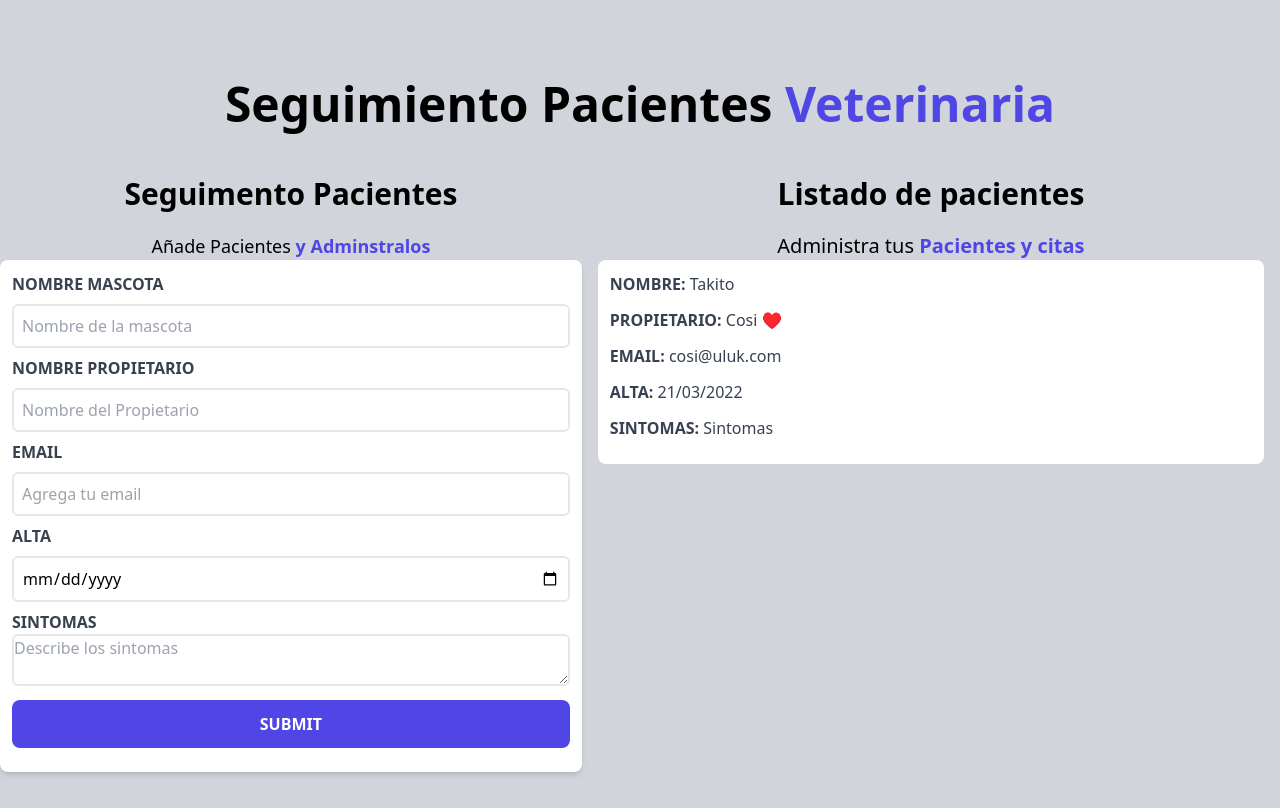
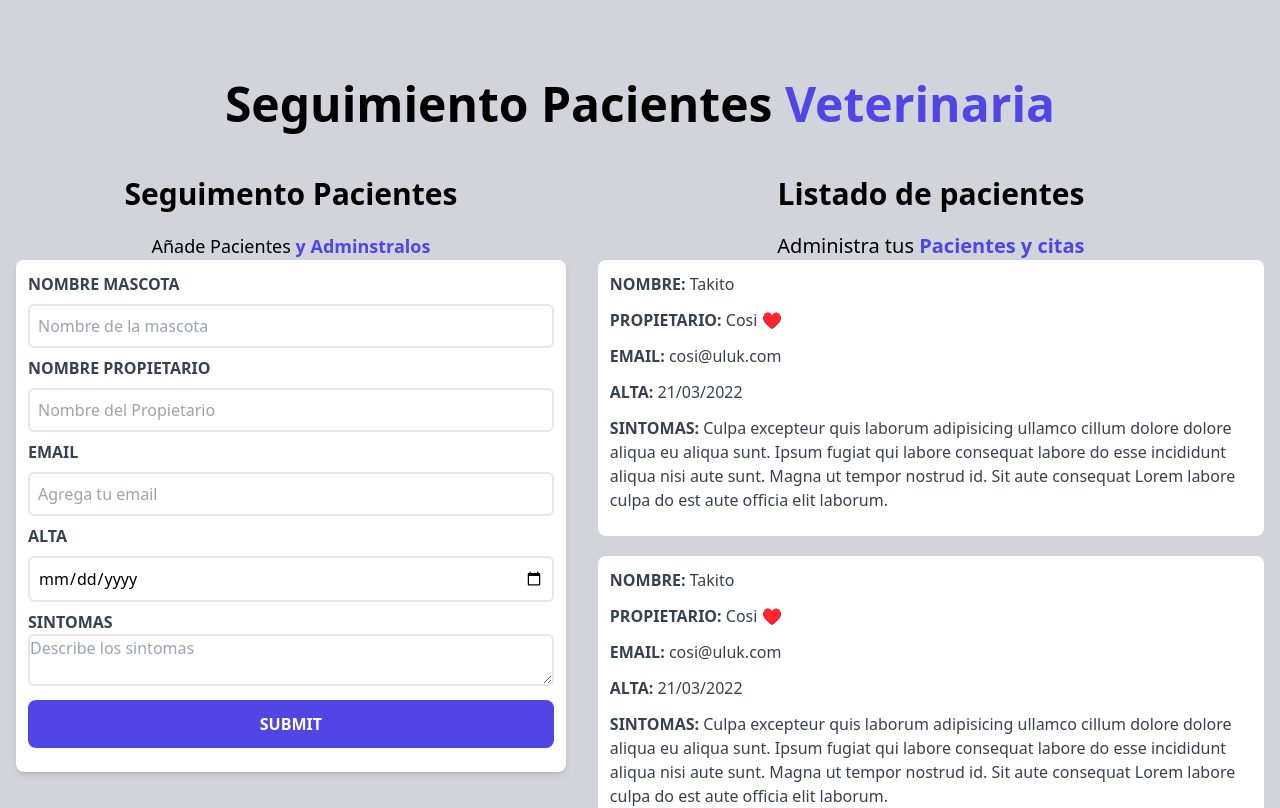
Before and after one commit to BalanzarMR/react-citas-v2.1, a React (Vite) app: page / in a window 1280 px wide. Shown: the top 808 px of the page. Built offline with nearby package versions, Linux system fonts and the light colour scheme.

Commit message:
Componente Paciente
Creación componente Paciente

```diff
--- a/src/componentes/Formulario.jsx
+++ b/src/componentes/Formulario.jsx
@@ -8,7 +8,7 @@ const Formulario = () => {
 				Añade Pacientes{" "}
 				<span className=" text-indigo-600 font-bold">y Adminstralos</span>
 			</p>
-			<form className=" bg-white shadow-md rounded-lg p-3 px-3 ">
+			<form className=" bg-white shadow-md rounded-lg p-3 px-3 mx-4">
 				<div className=" mb-2">
 					<label
 						htmlFor="mascota"
--- a/src/componentes/ListadoPacientes.jsx
+++ b/src/componentes/ListadoPacientes.jsx
@@ -1,4 +1,5 @@
 import React from "react";
+import Paciente from "./Paciente";
 
 const ListadoPacientes = () => {
 	return (
@@ -10,22 +11,13 @@ const ListadoPacientes = () => {
 				Administra tus{" "}
 				<span className=" text-indigo-600 font-bold">Pacientes y citas</span>
 			</p>
-			<div className="p-3 px-3 mx-4 bg-white rounded-lg">
-				<p className=" font-bold mb-3 text-gray-700 uppercase">
-					Nombre: <span className=" font-normal normal-case">Takito</span>
-				</p>
-				<p className=" font-bold mb-3 text-gray-700 uppercase">
-					Propietario: <span className=" font-normal normal-case">Cosi ♥️</span>
-				</p>
-				<p className=" font-bold mb-3 text-gray-700 uppercase">
-					Email: <span className=" font-normal normal-case">cosi@uluk.com</span>
-				</p>
-				<p className=" font-bold mb-3 text-gray-700 uppercase">
-					Alta: <span className=" font-normal normal-case">21/03/2022</span>
-				</p>
-				<p className=" font-bold mb-3 text-gray-700 uppercase">
-					Sintomas: <span className=" font-normal normal-case">Sintomas</span>
-				</p>
+			<div className=" h-screen overflow-y-scroll">
+				<Paciente />
+				<Paciente />
+				<Paciente />
+				<Paciente />
+				<Paciente />
+				<Paciente />
 			</div>
 		</div>
 	);
--- /dev/null
+++ b/src/componentes/Paciente.jsx
@@ -0,0 +1,34 @@
+import React from "react";
+
+const Paciente = () => {
+	return (
+		<>
+			<div className="p-3 px-3 mx-4 mb-5 bg-white rounded-lg">
+				<p className=" font-bold mb-3 text-gray-700 uppercase">
+					Nombre: <span className=" font-normal normal-case">Takito</span>
+				</p>
+				<p className=" font-bold mb-3 text-gray-700 uppercase">
+					Propietario: <span className=" font-normal normal-case">Cosi ♥️</span>
+				</p>
+				<p className=" font-bold mb-3 text-gray-700 uppercase">
+					Email: <span className=" font-normal normal-case">cosi@uluk.com</span>
+				</p>
+				<p className=" font-bold mb-3 text-gray-700 uppercase">
+					Alta: <span className=" font-normal normal-case">21/03/2022</span>
+				</p>
+				<p className=" font-bold mb-3 text-gray-700 uppercase">
+					Sintomas:{" "}
+					<span className=" font-normal normal-case text-justify">
+						Culpa excepteur quis laborum adipisicing ullamco cillum dolore
+						dolore aliqua eu aliqua sunt. Ipsum fugiat qui labore consequat
+						labore do esse incididunt aliqua nisi aute sunt. Magna ut tempor
+						nostrud id. Sit aute consequat Lorem labore culpa do est aute
+						officia elit laborum.
+					</span>
+				</p>
+			</div>
+		</>
+	);
+};
+
+export default Paciente;
```
